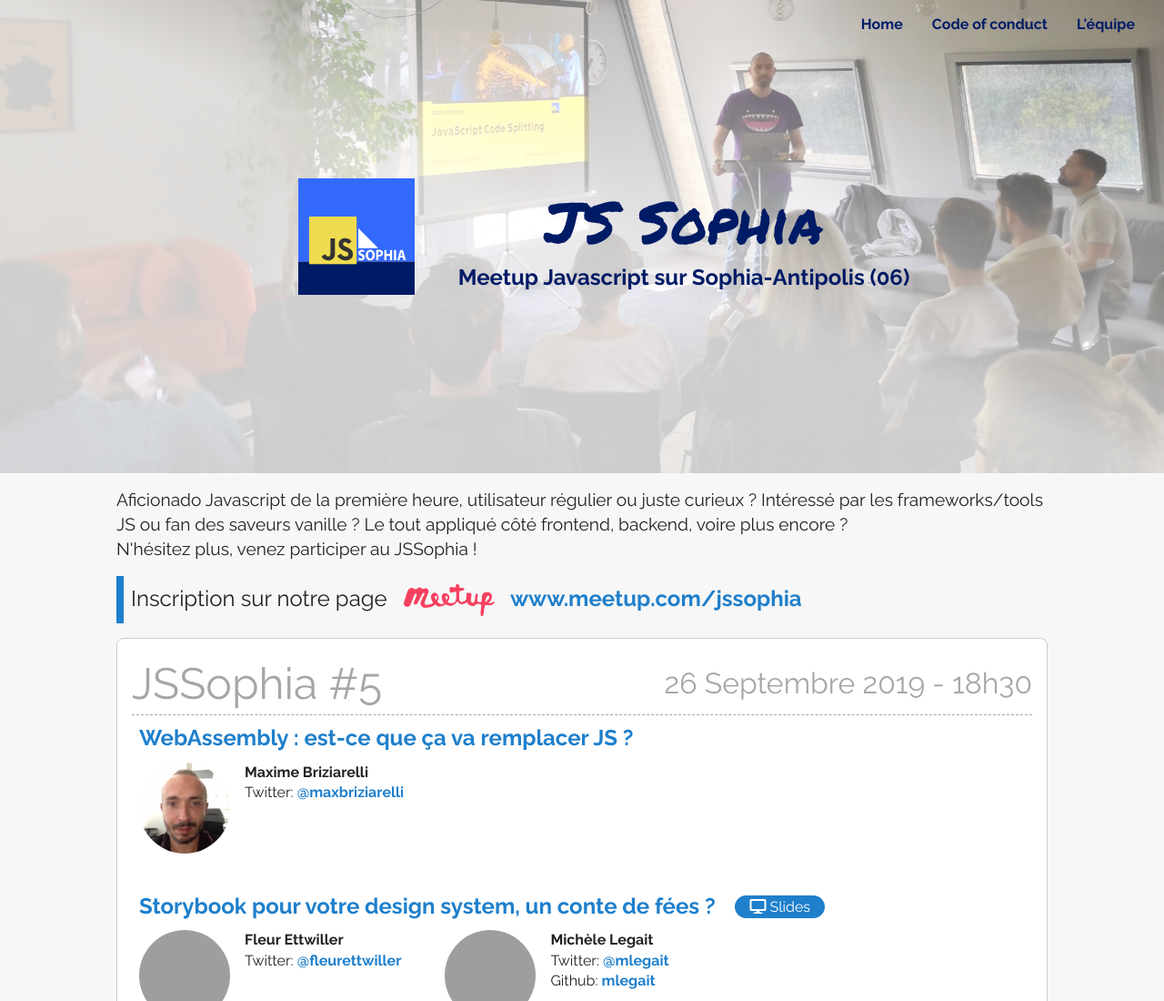
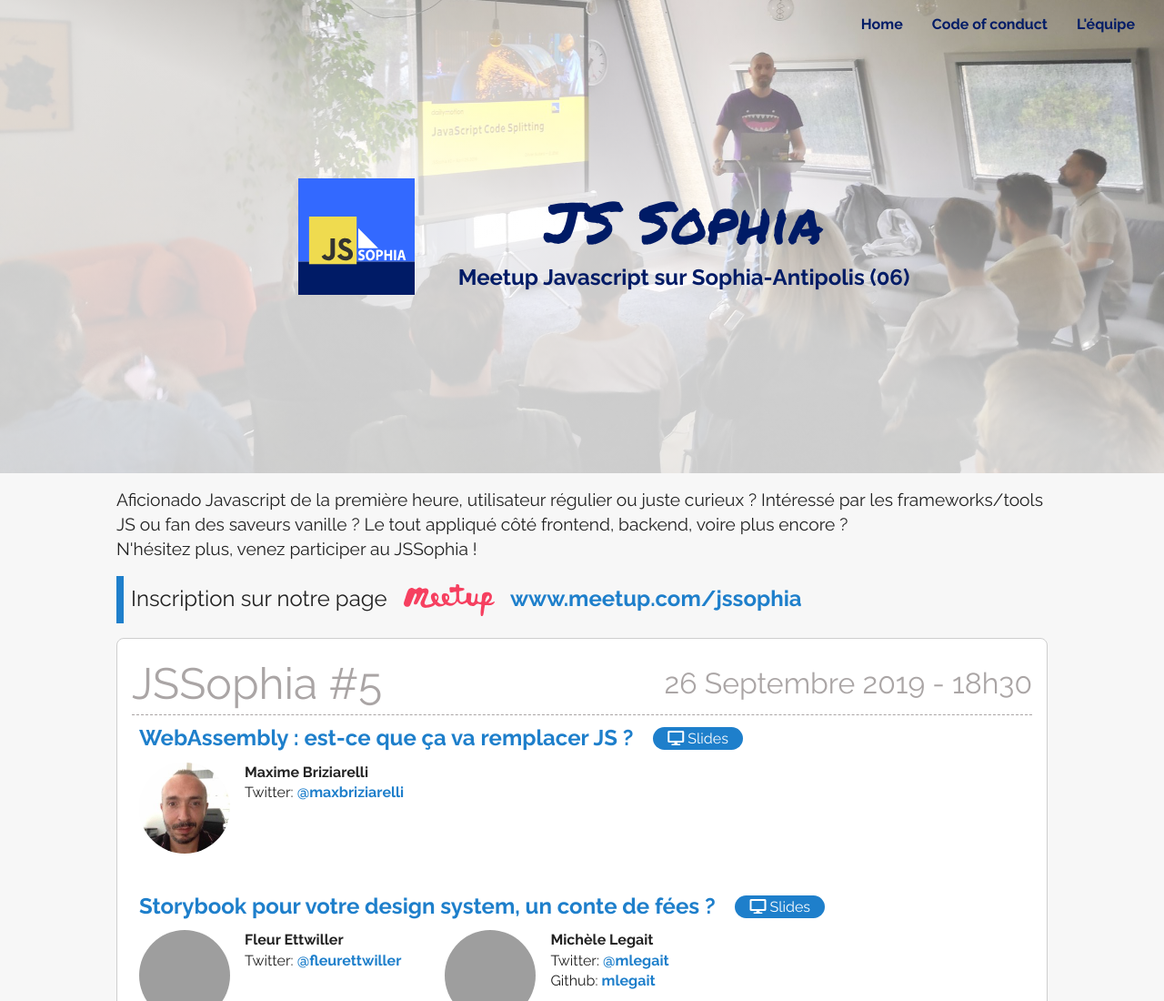
Before and after one commit to jssophia/jssophia.github.com, a website: page index.html in a window 1280 px wide. Shown: the top 1100 px of the page at 91% size. Drawn offline with Linux system fonts and the light colour scheme; grey boxes are pictures that could not be loaded.

Commit message:
Add slides of WebAssembly talk

```diff
--- a/index.html
+++ b/index.html
@@ -120,6 +120,7 @@
           <article class="talk">
             <jssophia-talk
               title="WebAssembly : est-ce que ça va remplacer JS ?"
+              slides="https://docs.google.com/presentation/d/1bcEWJIdeMtuVDKto5s79TtMueBVtRs79nznC7IPavIA/edit#slide=id.p"
             ></jssophia-talk>
             <jssophia-speaker
               class="talk__info"
```
